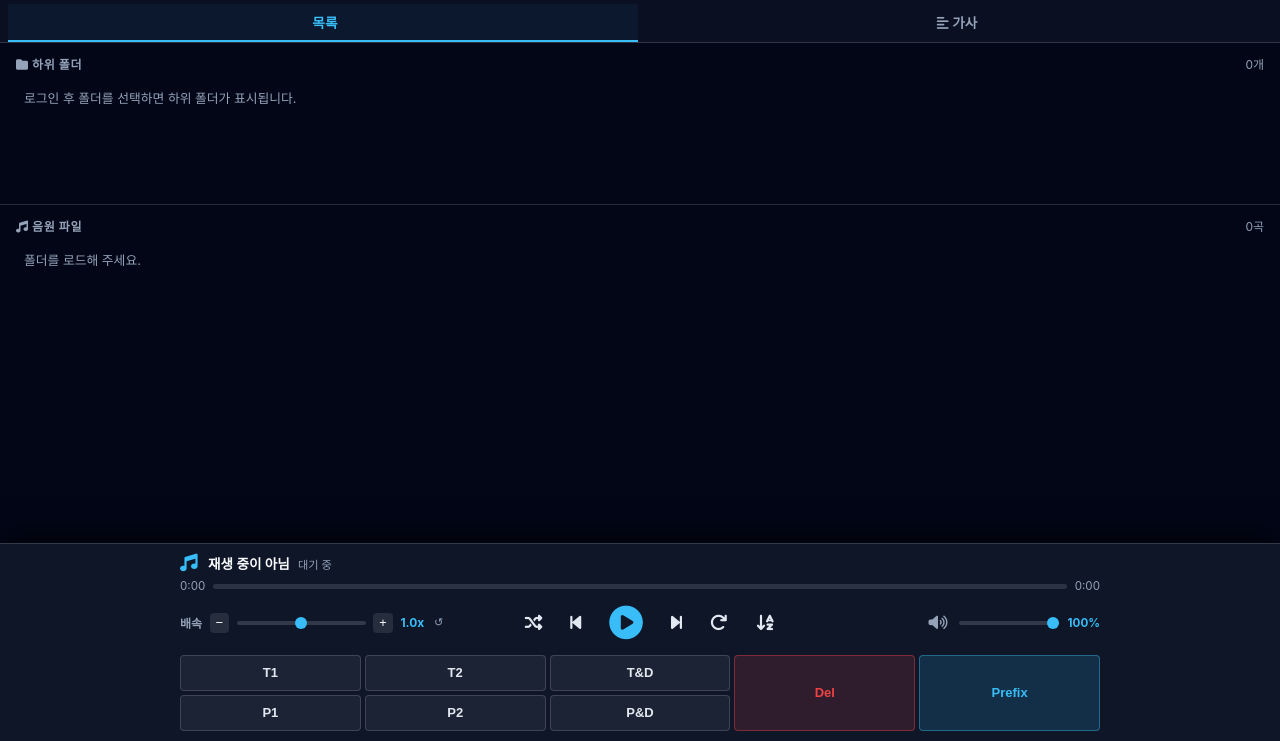
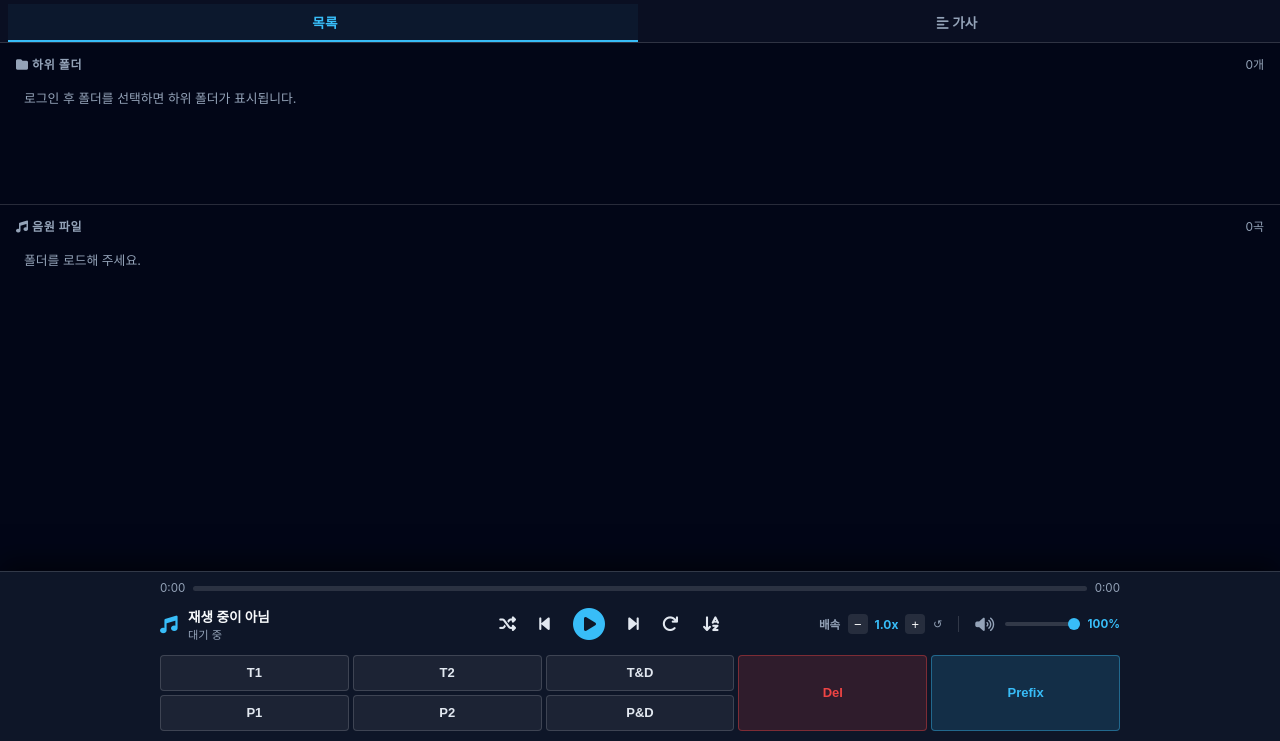
Before and after one commit to everhashk-justin/gdrive-player, a plain HTML site: page index.html in a window 1280 px wide. Shown: the part 59-800 px from the top of the page. Drawn offline with Linux system fonts and the light colour scheme.

Commit message:
refactor(gdrive_player): 하단 플레이어 바 3단 압축 및 균형 잡힌 인라인 레이아웃 개편

```diff
--- a/app.js
+++ b/app.js
@@ -760,9 +760,11 @@ function stepSpeed(delta) {
 
 function setSpeedStep(idx) {
     STATE.currentSpeedIndex = idx;
-    document.getElementById('speed-slider').value = idx - 3;
+    const slider = document.getElementById('speed-slider');
+    if (slider) slider.value = idx - 3;
     const speedVal = STATE.speedValues[idx];
-    document.getElementById('speed-display').textContent = `${speedVal.toFixed(2).replace(/\.?0+$/, '')}x`;
+    const display = document.getElementById('speed-display');
+    if (display) display.textContent = `${speedVal.toFixed(2).replace(/\.?0+$/, '')}x`;
     applySpeed();
 }
 
--- a/index.html
+++ b/index.html
@@ -6,7 +6,7 @@
     <title>Sorting Player (Google Drive)</title>
     <link rel="icon" href="../icon.png">
     <link rel="stylesheet" href="https://cdnjs.cloudflare.com/ajax/libs/font-awesome/6.4.0/css/all.min.css">
-    <link rel="stylesheet" href="style.css">
+    <link rel="stylesheet" href="style.css?v=2.0">
     <!-- Google Identity Services (GIS) SDK -->
     <script src="https://accounts.google.com/gsi/client" async defer></script>
 </head>
@@ -80,16 +80,7 @@
     <!-- 하단 고정 플레이어 바 -->
     <div class="player-bar">
         <div class="player-bar-container">
-            <!-- 1. 현재 재생 정보 -->
-            <div class="now-playing-info">
-                <div class="np-icon"><i class="fas fa-music" id="np-icon"></i></div>
-                <div class="now-playing-text">
-                    <div class="now-playing-title" id="np-title">재생 중이 아님</div>
-                    <div class="now-playing-status" id="np-status">대기 중</div>
-                </div>
-            </div>
-
-            <!-- 2. 프로그레스 바 -->
+            <!-- 1. 상단 프로그레스 바 -->
             <div class="progress-container">
                 <span id="time-current">0:00</span>
                 <div class="progress-bar" id="progress-bar" onclick="seek(event)">
@@ -98,19 +89,18 @@
                 <span id="time-total">0:00</span>
             </div>
 
-            <!-- 3. 메인 컨트롤 행 (좌: 배속 | 중: 재생 제어 버튼 | 우: 음량) -->
-            <div class="player-controls-row">
-                <!-- 좌: 배속 조절 -->
-                <div class="speed-control">
-                    <span class="speed-label">배속</span>
-                    <button class="speed-step-btn" onclick="stepSpeed(-1)" title="감소">−</button>
-                    <input type="range" class="speed-slider" id="speed-slider" min="-3" max="3" step="1" value="0" oninput="onSpeedSliderChange(this.value)">
-                    <button class="speed-step-btn" onclick="stepSpeed(1)" title="증가">+</button>
-                    <span class="speed-value" id="speed-display">1.0x</span>
-                    <button class="speed-reset-btn" onclick="setSpeedStep(0)" title="1.0x 초기화">↺</button>
+            <!-- 2. 중앙 컨트롤 바 (좌: 곡 정보 | 중: 재생 제어 버튼 | 우: 배속 & 볼륨) -->
+            <div class="player-main-row">
+                <!-- 좌측: 곡 정보 -->
+                <div class="now-playing-info">
+                    <div class="np-icon"><i class="fas fa-music" id="np-icon"></i></div>
+                    <div class="now-playing-text">
+                        <div class="now-playing-title" id="np-title">재생 중이 아님</div>
+                        <div class="now-playing-status" id="np-status">대기 중</div>
+                    </div>
                 </div>
 
-                <!-- 중: 컨트롤 버튼들 -->
+                <!-- 중앙: 메인 재생 제어 버튼들 -->
                 <div class="controls">
                     <button class="btn-ctrl" id="btn-shuffle" onclick="toggleShuffle()" title="랜덤 재생">
                         <i class="fas fa-random"></i>
@@ -132,17 +122,31 @@
                     </button>
                 </div>
 
-                <!-- 우: 음량 조절 -->
-                <div class="volume-control">
-                    <button class="btn-vol-mute" onclick="toggleMute()" title="음소거 / 해제">
-                        <i class="fas fa-volume-up" id="vol-icon"></i>
-                    </button>
-                    <input type="range" class="volume-slider" id="vol-slider" min="0" max="1" step="0.01" value="1" oninput="onVolumeChange(this.value)">
-                    <span class="vol-value" id="vol-display">100%</span>
+                <!-- 우측: 배속 및 음량 서브 컨트롤 -->
+                <div class="sub-controls">
+                    <!-- 배속 조절 (콤팩트 버튼형) -->
+                    <div class="speed-control">
+                        <span class="ctrl-label">배속</span>
+                        <button class="speed-step-btn" onclick="stepSpeed(-1)" title="속도 감소">−</button>
+                        <span class="speed-value" id="speed-display">1.0x</span>
+                        <button class="speed-step-btn" onclick="stepSpeed(1)" title="속도 증가">+</button>
+                        <button class="speed-reset-btn" onclick="setSpeedStep(0)" title="1.0x 초기화">↺</button>
+                    </div>
+
+                    <div class="ctrl-divider"></div>
+
+                    <!-- 음량 조절 -->
+                    <div class="volume-control">
+                        <button class="btn-vol-mute" onclick="toggleMute()" title="음소거 / 해제">
+                            <i class="fas fa-volume-up" id="vol-icon"></i>
+                        </button>
+                        <input type="range" class="volume-slider" id="vol-slider" min="0" max="1" step="0.01" value="1" oninput="onVolumeChange(this.value)">
+                        <span class="vol-value" id="vol-display">100%</span>
+                    </div>
                 </div>
             </div>
 
-            <!-- 4. 액션 패널 버튼 그리드 (T1, T2, T&D, P1, P2, P&D, Del, Prefix) -->
+            <!-- 3. 액션 패널 버튼 그리드 (T1, T2, T&D, P1, P2, P&D, Del, Prefix) -->
             <div class="action-panel-bottom">
                 <button class="action-btn" style="grid-column: 1; grid-row: 1;" onclick="performAction('t1')">T1</button>
                 <button class="action-btn" style="grid-column: 2; grid-row: 1;" onclick="performAction('t2')">T2</button>
@@ -259,6 +263,6 @@
     <!-- 토스트 메시지 -->
     <div class="toast" id="toast"></div>
 
-    <script src="app.js"></script>
+    <script src="app.js?v=2.0"></script>
 </body>
 </html>
--- a/style.css
+++ b/style.css
@@ -274,55 +274,22 @@ main {
     right: 0;
     background: rgba(15, 23, 42, 0.96);
     backdrop-filter: blur(20px);
-    padding: 0.5rem 1rem 0.65rem 1rem;
+    padding: 0.6rem 1rem 0.65rem 1rem;
     border-top: 1px solid var(--border-color);
     z-index: 20;
     box-shadow: 0 -10px 25px rgba(0, 0, 0, 0.5);
 }
 
 .player-bar-container {
-    max-width: 920px;
+    max-width: 960px;
     margin: 0 auto;
     width: 100%;
     display: flex;
     flex-direction: column;
-    gap: 0.35rem;
+    gap: 0.4rem;
 }
 
-.now-playing-info {
-    display: flex;
-    align-items: center;
-    gap: 0.65rem;
-}
-
-.np-icon {
-    color: var(--accent-color);
-    font-size: 1.1rem;
-}
-
-.now-playing-text {
-    flex: 1;
-    min-width: 0;
-    display: flex;
-    align-items: baseline;
-    gap: 0.5rem;
-}
-
-.now-playing-title {
-    font-weight: 600;
-    font-size: 0.85rem;
-    overflow: hidden;
-    text-overflow: ellipsis;
-    white-space: nowrap;
-}
-
-.now-playing-status {
-    font-size: 0.7rem;
-    color: var(--text-secondary);
-    white-space: nowrap;
-}
-
-/* 프로그레스 바 */
+/* 1단: 프로그레스 바 */
 .progress-container {
     display: flex;
     align-items: center;
@@ -351,22 +318,60 @@ main {
     transition: width 0.05s linear;
 }
 
-/* 컨트롤 행 (좌: 배속 | 중: 메인 재생 컨트롤 | 우: 음량) */
-.player-controls-row {
+/* 2단: 메인 행 (좌: 곡 정보 | 중: 재생 제어 | 우: 배속 & 볼륨) */
+.player-main-row {
     display: flex;
     align-items: center;
     justify-content: space-between;
     gap: 0.75rem;
     width: 100%;
-    margin: 0.15rem 0;
+    padding: 0.1rem 0;
 }
 
-/* 컨트롤 버튼들 (중앙) */
+/* 좌측: 곡 정보 */
+.now-playing-info {
+    display: flex;
+    align-items: center;
+    gap: 0.65rem;
+    flex: 1 1 200px;
+    max-width: 280px;
+    min-width: 0;
+}
+
+.np-icon {
+    color: var(--accent-color);
+    font-size: 1.1rem;
+    flex-shrink: 0;
+}
+
+.now-playing-text {
+    flex: 1;
+    min-width: 0;
+    display: flex;
+    flex-direction: column;
+    justify-content: center;
+}
+
+.now-playing-title {
+    font-weight: 600;
+    font-size: 0.85rem;
+    overflow: hidden;
+    text-overflow: ellipsis;
+    white-space: nowrap;
+}
+
+.now-playing-status {
+    font-size: 0.7rem;
+    color: var(--text-secondary);
+    white-space: nowrap;
+}
+
+/* 중앙: 메인 컨트롤 버튼들 */
 .controls {
     display: flex;
     justify-content: center;
     align-items: center;
-    gap: 1.15rem;
+    gap: 0.85rem;
     flex: 0 0 auto;
 }
 
@@ -374,7 +379,7 @@ main {
     background: none;
     border: none;
     color: #e2e8f0;
-    font-size: 1.1rem;
+    font-size: 1.05rem;
     cursor: pointer;
     padding: 0.3rem;
     border-radius: 50%;
@@ -394,44 +399,41 @@ main {
 }
 
 .btn-play {
-    font-size: 2.1rem;
+    font-size: 2rem;
     color: var(--accent-color);
 }
 
-/* 배속 조절 (좌측) */
-.speed-control {
-    flex: 0 1 210px;
-    min-width: 160px;
+/* 우측: 서브 컨트롤 (배속 & 음량 묶음) */
+.sub-controls {
     display: flex;
     align-items: center;
-    gap: 0.35rem;
-    font-size: 0.75rem;
-    color: var(--text-secondary);
+    justify-content: flex-end;
+    gap: 0.65rem;
+    flex: 1 1 auto;
+    max-width: 340px;
 }
 
-.speed-label {
+.ctrl-divider {
+    width: 1px;
+    height: 16px;
+    background: rgba(255, 255, 255, 0.15);
+    margin: 0 0.15rem;
+}
+
+.ctrl-label {
     font-weight: bold;
+    font-size: 0.725rem;
+    color: var(--text-secondary);
     min-width: 24px;
 }
 
-.speed-slider {
-    flex: 1;
-    height: 4px;
-    -webkit-appearance: none;
-    appearance: none;
-    background: rgba(255, 255, 255, 0.15);
-    border-radius: 2px;
-    outline: none;
-    cursor: pointer;
-}
-
-.speed-slider::-webkit-slider-thumb {
-    -webkit-appearance: none;
-    width: 12px;
-    height: 12px;
-    border-radius: 50%;
-    background: var(--accent-color);
-    cursor: pointer;
+/* 배속 조절 (콤팩트) */
+.speed-control {
+    display: flex;
+    align-items: center;
+    gap: 0.3rem;
+    font-size: 0.75rem;
+    color: var(--text-secondary);
 }
 
 .speed-step-btn {
@@ -446,13 +448,16 @@ main {
     display: flex;
     align-items: center;
     justify-content: center;
+    transition: background 0.15s;
 }
+.speed-step-btn:hover { background: rgba(255, 255, 255, 0.2); }
 
 .speed-value {
     min-width: 28px;
     text-align: center;
     font-weight: bold;
     color: var(--accent-color);
+    font-size: 0.75rem;
 }
 
 .speed-reset-btn {
@@ -461,18 +466,17 @@ main {
     color: var(--text-secondary);
     font-size: 0.7rem;
     cursor: pointer;
-    padding: 2px 2px;
+    padding: 1px 3px;
+    border-radius: 3px;
+    transition: color 0.15s;
 }
 .speed-reset-btn:hover { color: var(--accent-color); }
 
-/* 음량 조절 (우측) */
+/* 음량 조절 (콤팩트) */
 .volume-control {
-    flex: 0 1 190px;
-    min-width: 140px;
     display: flex;
     align-items: center;
-    justify-content: flex-end;
-    gap: 0.4rem;
+    gap: 0.35rem;
     font-size: 0.75rem;
     color: var(--text-secondary);
 }
@@ -494,8 +498,7 @@ main {
 }
 
 .volume-slider {
-    flex: 1;
-    max-width: 100px;
+    width: 75px;
     height: 4px;
     -webkit-appearance: none;
     appearance: none;
@@ -523,36 +526,39 @@ main {
 }
 
 /* 모바일/태블릿 반응형 */
-@media (max-width: 720px) {
-    .player-controls-row {
-        flex-wrap: wrap;
+@media (max-width: 768px) {
+    .player-main-row {
+        flex-direction: column;
+        gap: 0.5rem;
+    }
+    .now-playing-info {
+        width: 100%;
+        max-width: none;
         justify-content: center;
-        gap: 0.4rem;
+        text-align: center;
+    }
+    .now-playing-text {
+        align-items: center;
     }
     .controls {
-        order: 1;
         width: 100%;
-        margin-bottom: 0.15rem;
+        gap: 1.25rem;
     }
-    .speed-control {
-        order: 2;
-        flex: 1;
+    .sub-controls {
+        width: 100%;
         max-width: none;
-    }
-    .volume-control {
-        order: 3;
-        flex: 1;
-        max-width: none;
+        justify-content: center;
+        gap: 1rem;
     }
 }
 
-/* 액션 패널 버튼 그리드 (T1, T2, T&D, P1, P2, P&D, Del, Prefix) */
+/* 3단: 액션 패널 버튼 그리드 (T1, T2, T&D, P1, P2, P&D, Del, Prefix) */
 .action-panel-bottom {
     display: grid;
     grid-template-columns: 1fr 1fr 1fr 1fr 1fr;
     grid-template-rows: auto auto;
     gap: 4px;
-    margin-top: 0.15rem;
+    margin-top: 0.1rem;
     width: 100%;
 }
 
```
